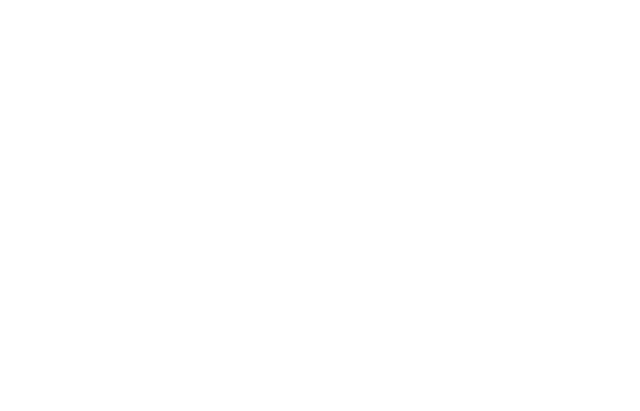
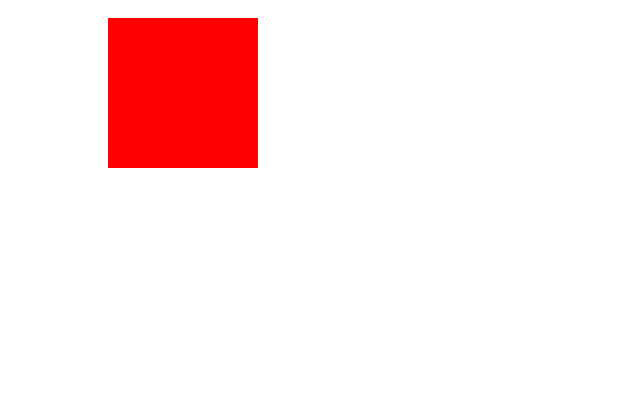
Before and after one commit to zqiangxu/webgl, a plain HTML site: page learn1/canvas.html in a window 1280 px wide. Shown: the whole page, without its empty margins (0-640 px from the left). Drawn offline with Linux system fonts and the light colour scheme.

Commit message:
feat: 项目初始化

```diff
--- a/learn1/canvas.html
+++ b/learn1/canvas.html
@@ -7,6 +7,14 @@
     <title>Document</title>
 </head>
 <body>
+    <canvas id="canvas" width="400" height="400" />
+    <script type="text/javascript">
+    const canvas = document.getElementById('canvas');
 
+    // 获取绘制二维图形的绘制上下文
+    const context = canvas.getContext('2d');
+    context.fillStyle = 'rgba(255, 0, 0, 1)';
+    context.fillRect(100, 10, 150, 150);
+    </script>
 </body>
 </html>
```
Also changed, not shown: assets/book/relations.png (added), 2 other files.
